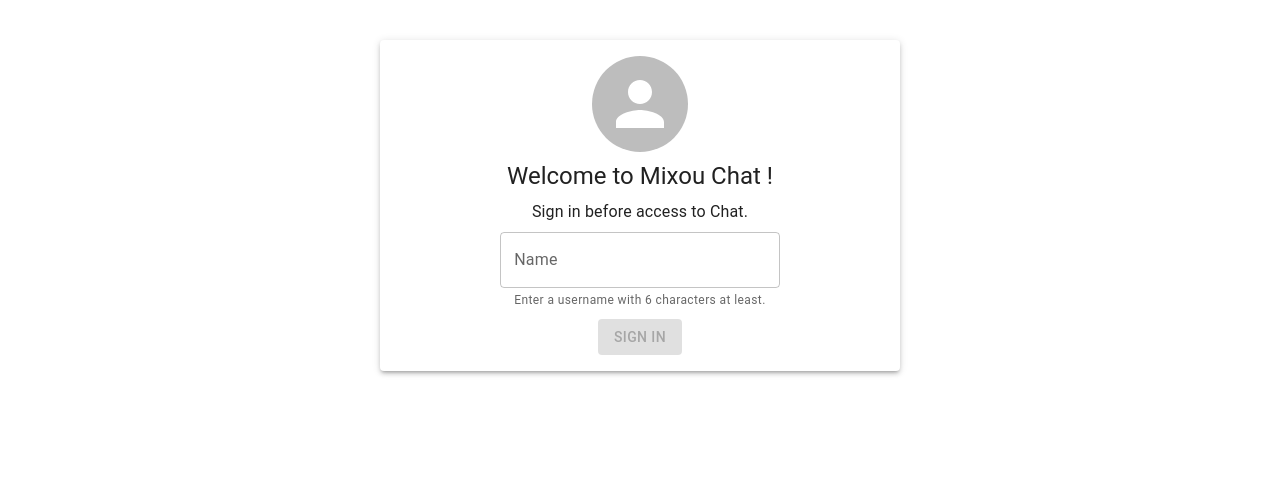
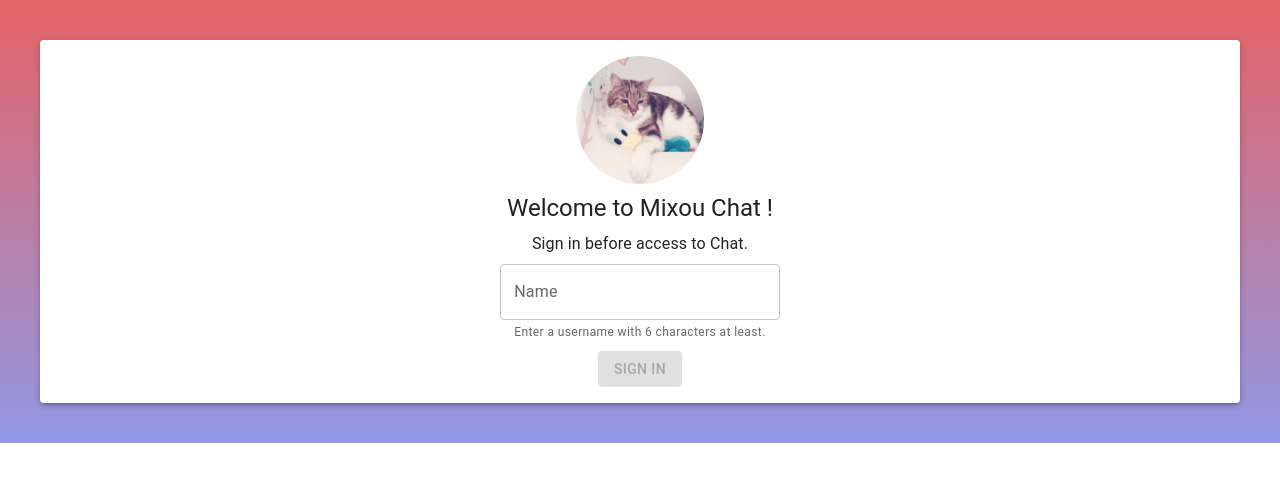
Before and after one commit to MyJooeee/mixou-chat-client-side, a React (Create React App) app: page / in a window 1280 px wide. Shown: the top 482 px of the page. Built offline with nearby package versions, Linux system fonts and the light colour scheme; no server answers.

Commit message:
Mixou image

```diff
--- a/src/Chat/index.js
+++ b/src/Chat/index.js
@@ -4,7 +4,7 @@ import { useNavigate } from 'react-router-dom';
 // Components
 import { Avatar, Button, Container, Paper, Stack, TextField, Typography } from '@mui/material';
 // Images
-// import Mixou from '../Media/mixou.png';
+import Mixou from '../Media/mixou.jpg';
 
 // ---------------------------------------------------------------------------------
 const Login = () => {
@@ -32,11 +32,11 @@ const Login = () => {
 
   // JSX --------------------------------------------------------------------------
   return (
-    <Container maxWidth='sm' sx={{p: 5}}disableGutters>
+    <Container maxWidth={false} sx={{background: 'linear-gradient(#e66465, #9198e5)', p: 5}}disableGutters>
       <Paper elevation={3} sx={{p: 2, gap: 2}}>
         <form onSubmit={handleSubmit}>
           <Stack sx={{alignItems: 'center', gap: 1}}>
-            <Avatar alt="Mixou" sx={{ width: 96, height: 96 }} />
+            <Avatar src={Mixou} alt="Mixou" sx={{width: 128, height: 128}} />
             <Typography variant="h5" component="h3" sx={{textAlign: 'center'}}>Welcome to Mixou Chat !</Typography>
               <Typography component="p">Sign in before access to Chat.</Typography>
               <TextField
```
Also changed, not shown: src/Media/mixou.jpg (added).
